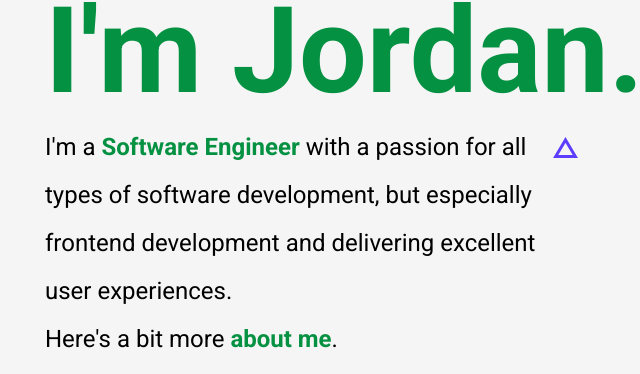
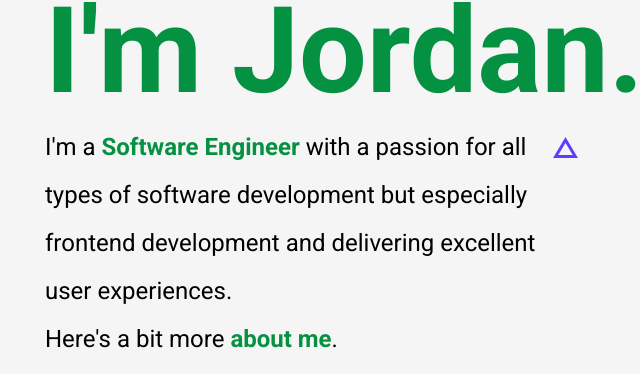
Before and after one commit to JordanRose-Ari/E-Portfolio, a plain HTML site: page index.html in a window 1280 px wide. Shown: the part 265-639 px from the top of the page, 125-765 px from the left. Drawn offline with nearby package versions, Linux system fonts and the light colour scheme.

Commit message:
Update index.html

```diff
--- a/index.html
+++ b/index.html
@@ -65,7 +65,7 @@
           <h1 class="title green">I'm Jordan.</h1>
           <p class="header__para">
             I'm a <b class="green">Software Engineer</b> with a passion for all
-            types of software development, but especially frontend development
+            types of software development but especially frontend development
             and delivering excellent user experiences.
             <br />
             Here's a bit more
```
